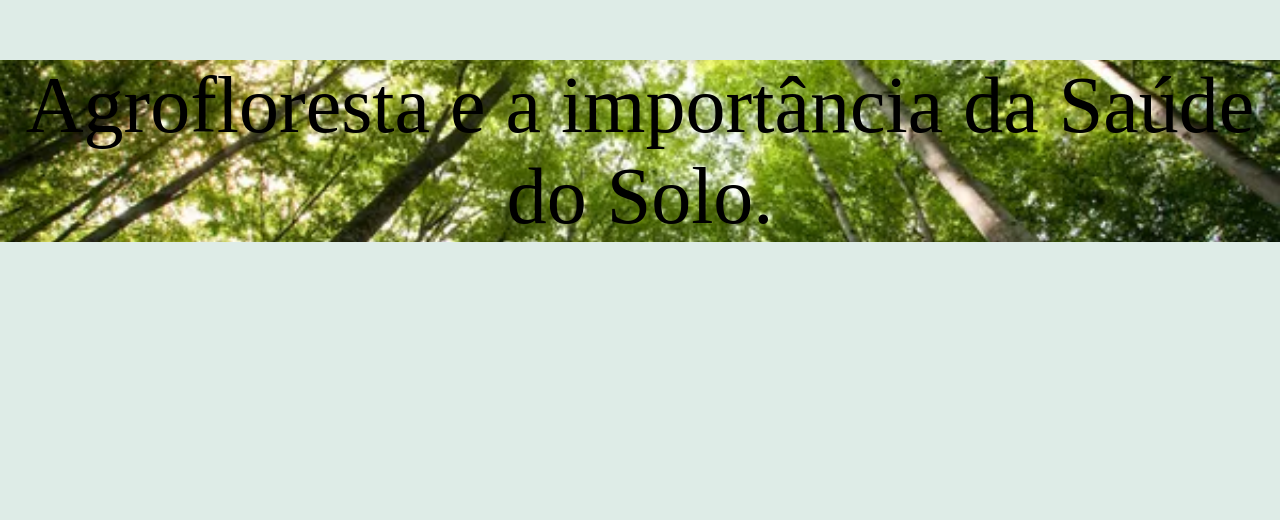
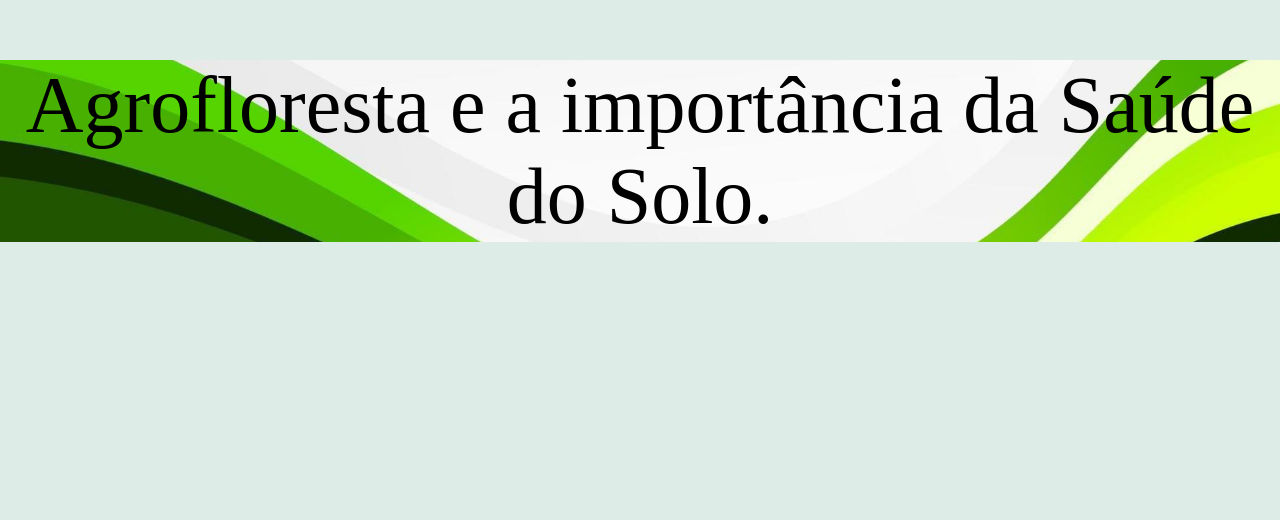
Before and after one commit to Milenaalessi/agrinho2024, a plain HTML site: page index.html in a window 1280 px wide. Shown: the part 140-660 px from the top of the page. Drawn offline with Linux system fonts and the light colour scheme; a web font is replaced by a local one.

Commit message:
jjjjjjjjjjj

```diff
--- a/style.css
+++ b/style.css
@@ -48,7 +48,7 @@ a:active {
 }
 /*estilos do cabeçalho*/
 .cabecalho {
-	background-image: url("img/arvre.png");
+	background-image: url("img/10632871-fundo-abstrato-onda-verde-gratis-vetor.png");
 }
 .img {
 	width: 100%;
```
Also changed, not shown: img/10632871-fundo-abstrato-onda-verde-gratis-vetor.png (added).
